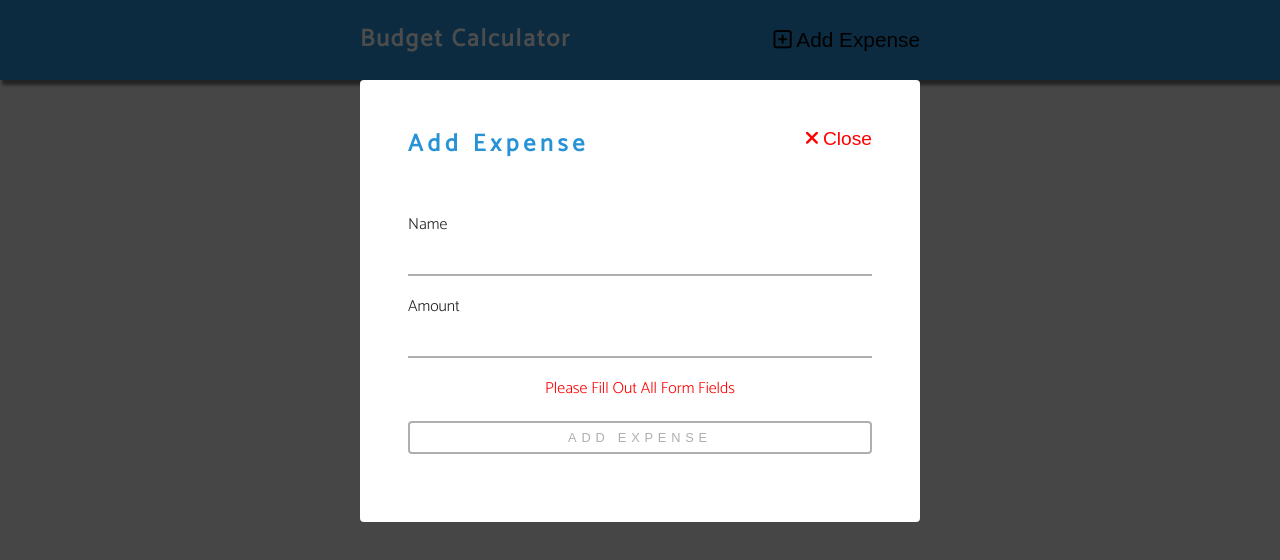
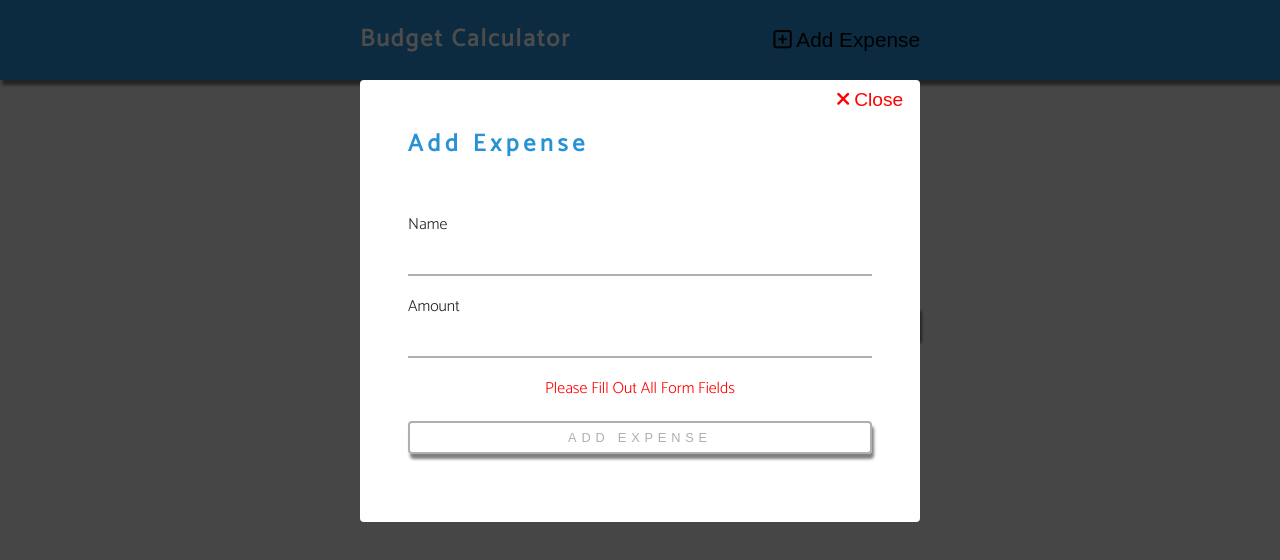
Before and after one commit to raymondl5490/svelte-tutorial-budget-calculator-project, a Svelte app: page / in a window 1280 px wide. Both pictures are taken after a click on the button "Add Expense". Shown: the top 560 px of the page. Built offline with nearby package versions, Linux system fonts and the light colour scheme.

Commit message:
final global css

```diff
--- a/public/global.css
+++ b/public/global.css
@@ -107,6 +107,7 @@ Buttons
   width: 100%;
   display: block;
   margin: 0 auto;
+  box-shadow: var(--lightShadow);
 }
 .disabled {
   color: var(--darkGrey);
@@ -297,6 +298,7 @@ Modal
   margin-top: 5rem;
   padding: 3rem;
   border-radius: var(--mainBorderRadius);
+  position: relative;
 }
 .modal-content .expense-form {
   box-shadow: none;
@@ -306,6 +308,13 @@ Modal
 }
 .modal-container .expense-form {
   padding: 1.25rem 0;
+}
+.modal-container .form {
+  position: static;
+}
+.modal-container .close-btn {
+  top: 2%;
+  right: 3%;
 }
 /*
 ======
```
